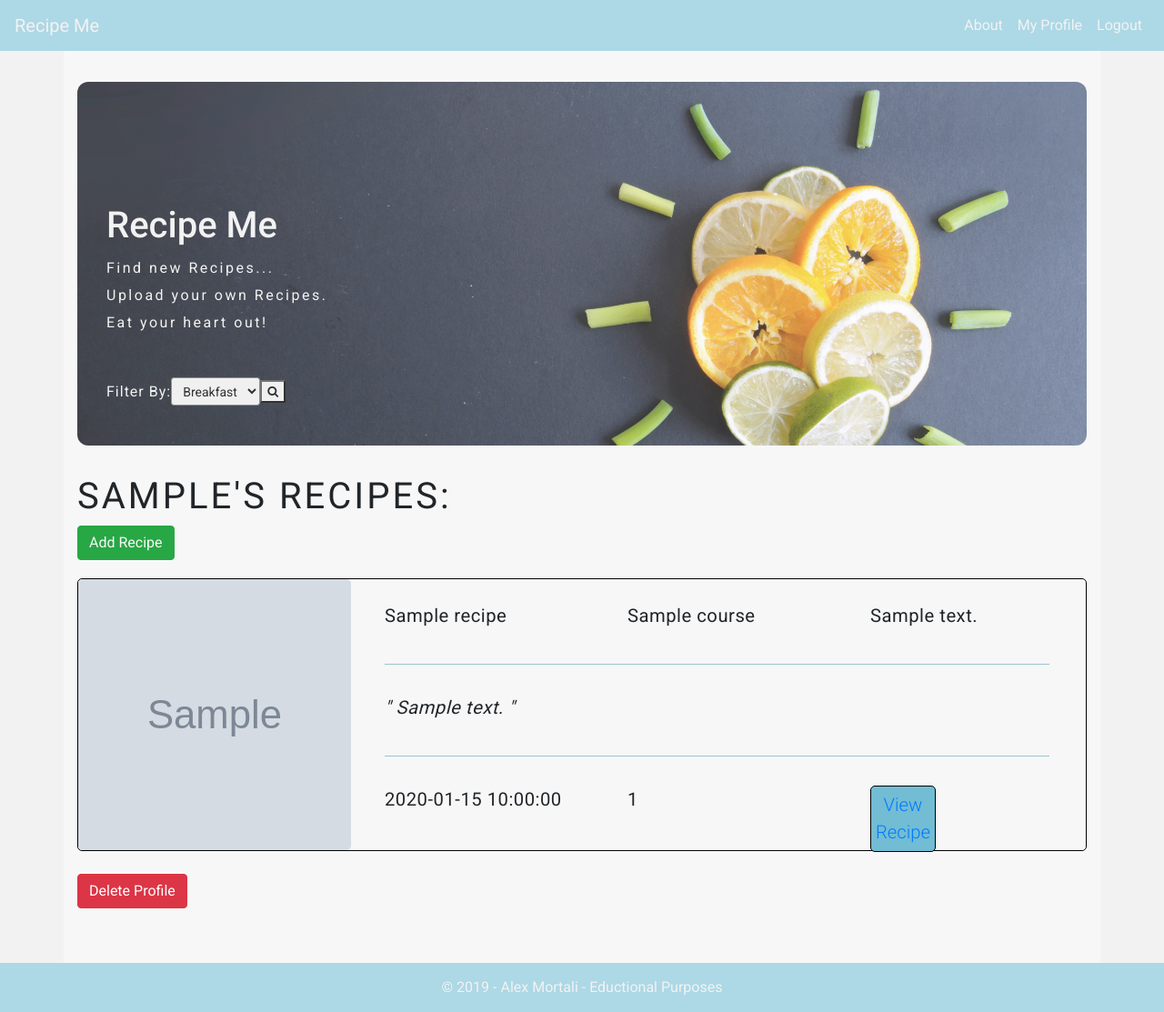
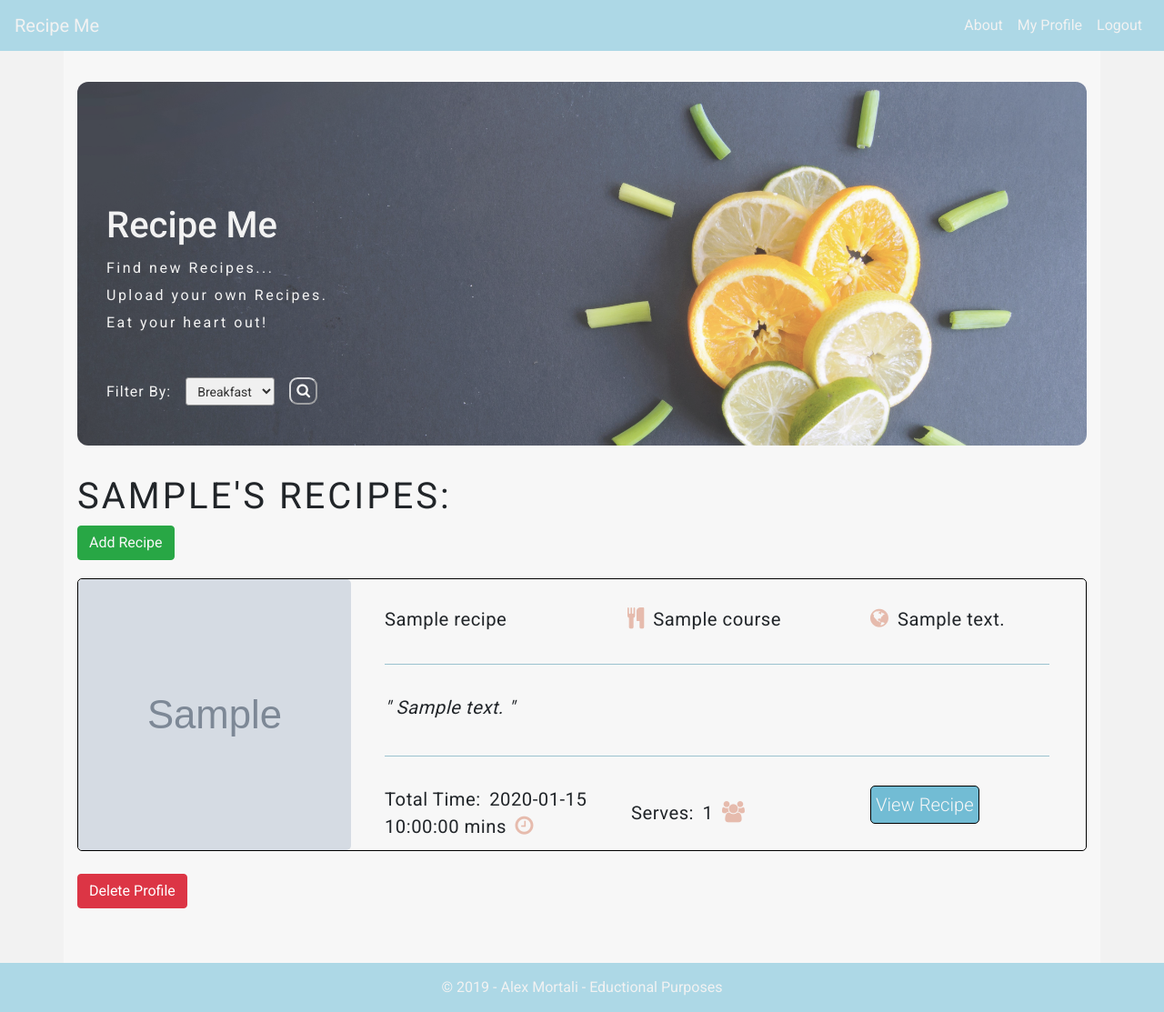
Before and after one commit to alexmortali/recipe_me, a Flask app: page /userprofile in a window 1280 px wide. Shown: the whole page at 91% size. Run offline with Flask 2, Linux system fonts and the light colour scheme; the visitor is signed in with stand-in values (Sample User, id 1); grey boxes marked "Sample" are stand-in pictures; a database or web service that is not in the repository returns one stand-in record (values such as "Sample title"); some libraries are stand-ins or nearby versions.

Commit message:
Added to Recipe Card and linked to font awesome

```diff
--- a/static/css/style.css
+++ b/static/css/style.css
@@ -392,7 +392,7 @@ ul {
 
     #recipe-card-image {
         border-radius: 5px;
-        height: 199px;
+        height: 198px;
         width: 145px;
     }
 
--- a/templates/base.html
+++ b/templates/base.html
@@ -72,13 +72,13 @@
                                 <div class="form-group ">
                                     <!-- Filter Recipes -->
                                     <label for="course">Filter By: </label>
-                                    <select class="form-control-sm" id="course" name="course">
+                                    <select class="form-control-sm ml-3 mr-3" id="course" name="course">
                                         <option>Breakfast</option>
                                         <option>Lunch</option>
                                         <option>Dinner</option>
                                     </select>
                                 </div>
-                                <button class="mr-1 searchbar small mr-1" type="submit">
+                                <button class="filter-button" type="submit">
                                     <strong>
                                         <i class="fa fa-search" aria-hidden="true"></i>
                                     </strong>
--- a/templates/my_profile.html
+++ b/templates/my_profile.html
@@ -10,8 +10,8 @@
             </div>
         </div>
     </div>
-    <div class="container">
-        {% for recipe in recipes %}
+    {% for recipe in recipes %}
+        <div class="container">
             <div class="row recipe-card">
                 <div class="col-3" id="recipe-card-image-area">
                     <img src="{{ recipe.photo }}" id="recipe-card-image">
@@ -19,14 +19,16 @@
                 <div class="col-9" id="recipe-card-text-area">
                     <!-- Top Row -->
                     <div class="row recipe-card-row" id="recipe-card-top-row">
-                        <div class="col-4" id="recipe-title">
-                            <p>{{ recipe.recipe_name }}</p>
+                        <div class="col-4 mt-1" id="recipe-title">
+                            <p>{{ recipe.recipe_name.capitalize() }}</p>
                         </div>
-                        <div class="col-4 d-none d-md-block">
-                            <p>{{ recipe.course }}</p>
+                        <div class="col-4 mt-1 d-none d-md-inline">
+                            <i class="fa fa-cutlery card-icon" aria-hidden="true"></i>
+                            <p class="d-inline ml-1">{{ recipe.course }}</p>
                         </div>
-                        <div class="col-4 d-none d-md-block">
-                            <p>{{ recipe.cuisine }}</p>
+                        <div class="col-4 mt-1 d-none d-md-inline">
+                            <i class="fa fa-globe card-icon" aria-hidden="true"></i>
+                            <p class="d-inline ml-1">{{ recipe.cuisine }}</p>
                         </div>
                     </div>
                     <hr class="recipe-card-line top-line">
@@ -39,20 +41,26 @@
                     <hr class="recipe-card-line bottom-line">
                     <!-- Bottom Row -->
                     <div class="row">
-                        <div class="col-4">
-                            <p>{{ recipe.total_time }}</p>
+                        <div class="col-4 time-div bottom-row-div">
+                            <i class="fa fa-clock-o d-inline d-lg-none card-icon" aria-hidden="true"></i>
+                            <p class="d-none d-xl-inline"><span class="d-md-none d-lg-inline">Total </span>Time: </p>
+                            <p class="d-inline ml-1">{{ recipe.total_time }}<span class="d-none d-sm-inline"> mins</span></p>
+                            <i class="fa fa-clock-o ml-1 d-none d-lg-inline card-icon" aria-hidden="true"></i>
+                        </div>
+                        <div class="col-4 serves-div bottom-row-div">
+                            <i class="fa fa-users d-inline d-lg-none card-icon" aria-hidden="true"></i>
+                            <p class="d-none d-sm-inline ml-1">Serves: </p>
+                            <p class="d-inline ml-1">{{ recipe.serves_num }}</p>
+                            <i class="fa fa-users ml-1 d-none d-lg-inline card-icon" aria-hidden="true"></i>
                         </div>
                         <div class="col-4">
-                            <p>{{ recipe.serves_num }}</p>
-                        </div>
-                        <div class="col-4">
-                            <button class="view-recipe-button"><a href="{{ url_for('recipe', id=recipe._id) }}">View<span class="d-none d-md-block"> Recipe</span></a></button>
+                            <button class="view-recipe-button"><a href="{{ url_for('recipe', id=recipe._id) }}" class="button_link">View<span class="d-none d-md-inline"> Recipe</span></a></button>
                         </div>
                     </div>
                 </div>
             </div>
-        {% endfor %}
-    </div>
+        </div>
+    {% endfor %}
 </section>
 
 <div class="row">
@@ -76,7 +84,7 @@
             </div>
             <div class="modal-footer">
                 <button type="button" class="btn btn-secondary" data-dismiss="modal">Cancel</button>
-                <a href=" {{ url_for('delete_profile') }} " class="btn btn-danger" title="Delete Profile" >Delete Profile</a>
+                <a href=" {{ url_for('delete_profile') }} " class="btn btn-danger" title="Delete Profile">Delete Profile</a>
             </div>
         </div>
     </div>
```
Also changed, not shown: templates/filter.html (+20 -12 lines), templates/index.html (+20 -24 lines).
